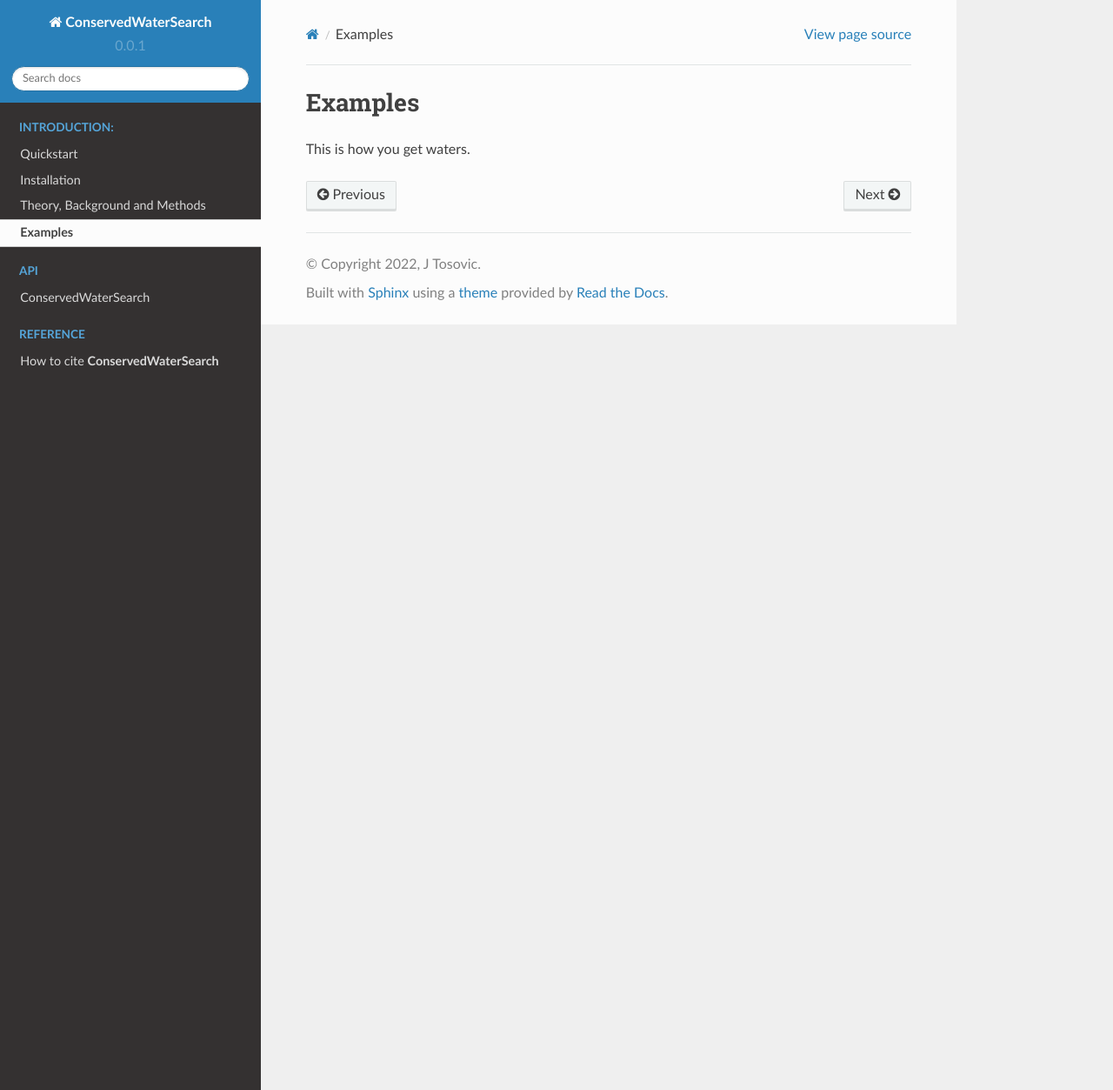
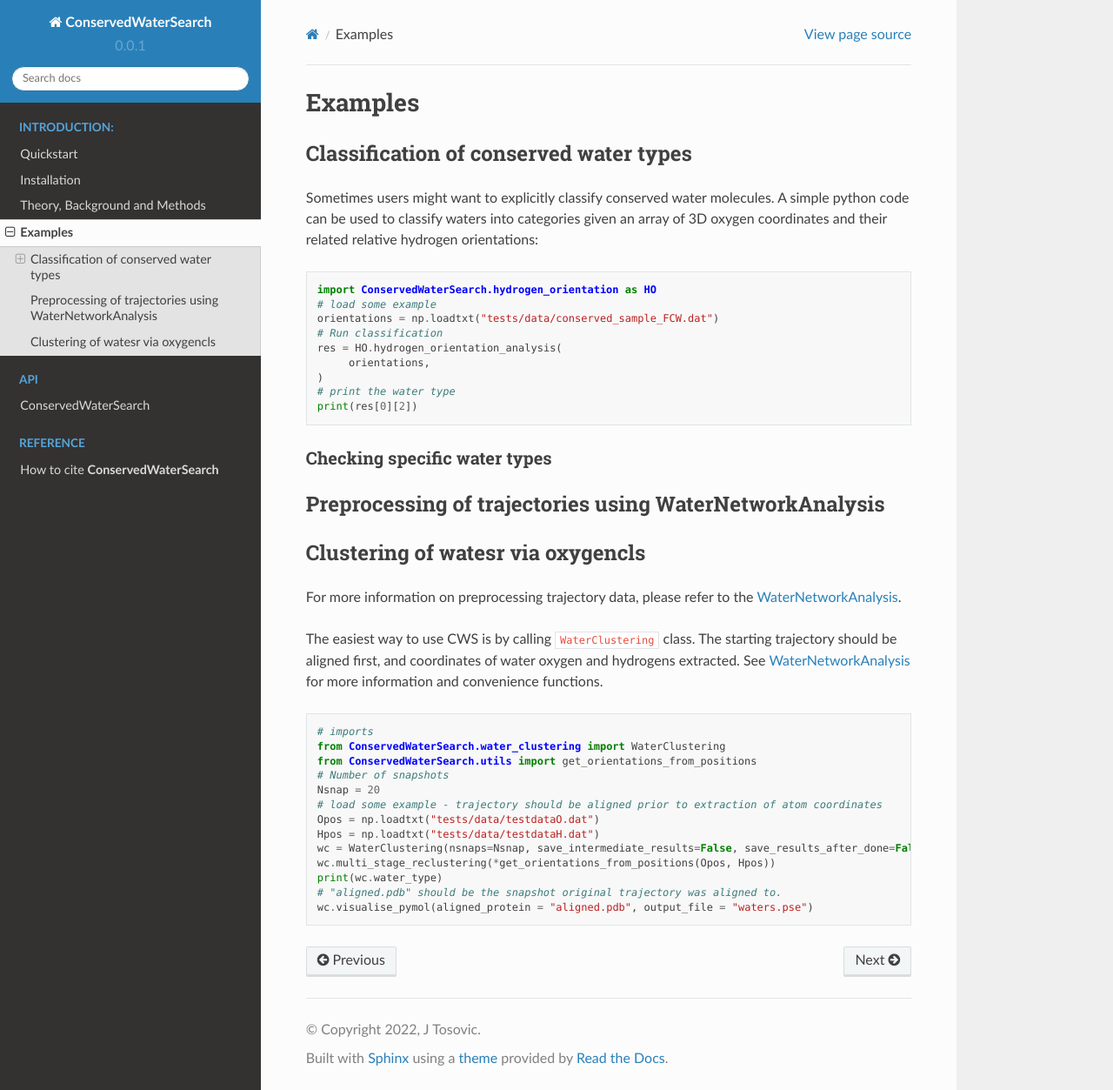
Before and after one commit to JecaTosovic/ConservedWaterSearch, a Sphinx documentation site: the page built from docs/source/examples.rst, in a window 1280 px wide and 1253 px high. Shown: the whole window at 87% size. Built offline with Sphinx 7.4.7 and the Read the Docs theme 2.0.0, drawn with Linux system fonts in a browser that asks for light colours.

Commit message:
start working on example

```diff
--- a/docs/source/examples.rst
+++ b/docs/source/examples.rst
@@ -2,4 +2,51 @@
 Examples
 ========
 
-This is how you get waters.
+Classification of conserved water types
+---------------------------------------
+
+Sometimes users might want to explicitly classify conserved water molecules. A simple python code can be used to classify waters into categories given an array of 3D oxygen coordinates and their related relative hydrogen orientations:
+
+.. code:: python
+
+   import ConservedWaterSearch.hydrogen_orientation as HO
+   # load some example
+   orientations = np.loadtxt("tests/data/conserved_sample_FCW.dat")
+   # Run classification
+   res = HO.hydrogen_orientation_analysis(
+        orientations,
+   )
+   # print the water type
+   print(res[0][2])
+
+Checking specific water types
+^^^^^^^^^^^^^^^^^^^^^^^^^^^^^
+
+
+Preprocessing of trajectories using WaterNetworkAnalysis
+--------------------------------------------------------
+
+
+
+Clustering of watesr via oxygencls
+----------------------------------
+
+For more information on preprocessing trajectory data, please refer to the `WaterNetworkAnalysis  <https://github.com/JecaTosovic/WaterNetworkAnalysis>`_.
+
+The easiest way to use CWS is by calling :code:`WaterClustering` class. The starting trajectory should be aligned first, and coordinates of water oxygen and hydrogens extracted. See `WaterNetworkAnalysis  <https://github.com/JecaTosovic/WaterNetworkAnalysis>`_ for more information and convenience functions.
+
+.. code:: python
+
+   # imports
+   from ConservedWaterSearch.water_clustering import WaterClustering
+   from ConservedWaterSearch.utils import get_orientations_from_positions
+   # Number of snapshots
+   Nsnap = 20
+   # load some example - trajectory should be aligned prior to extraction of atom coordinates
+   Opos = np.loadtxt("tests/data/testdataO.dat")
+   Hpos = np.loadtxt("tests/data/testdataH.dat")
+   wc = WaterClustering(nsnaps=Nsnap, save_intermediate_results=False, save_results_after_done=False)
+   wc.multi_stage_reclustering(*get_orientations_from_positions(Opos, Hpos))
+   print(wc.water_type)
+   # "aligned.pdb" should be the snapshot original trajectory was aligned to.
+   wc.visualise_pymol(aligned_protein = "aligned.pdb", output_file = "waters.pse")
```
